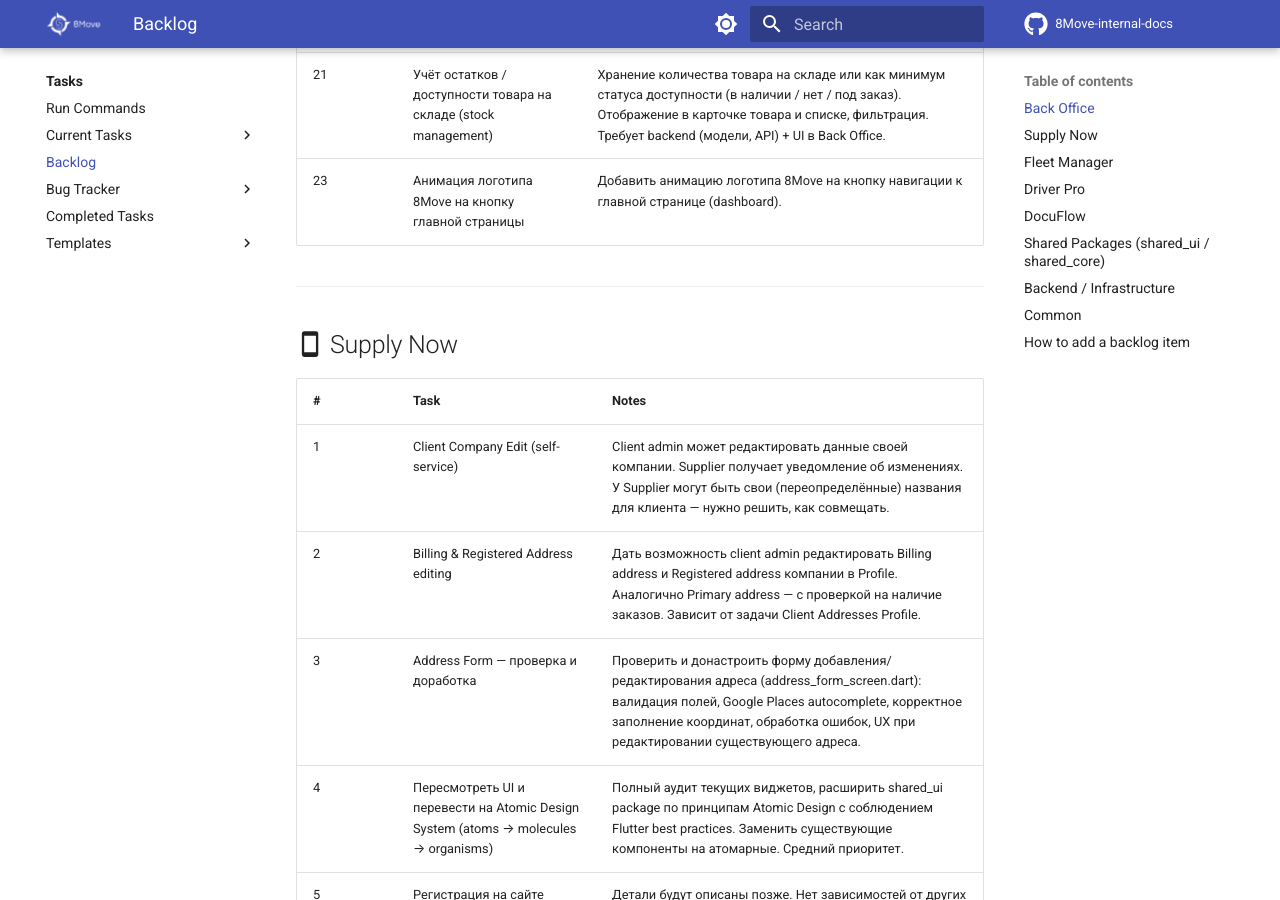
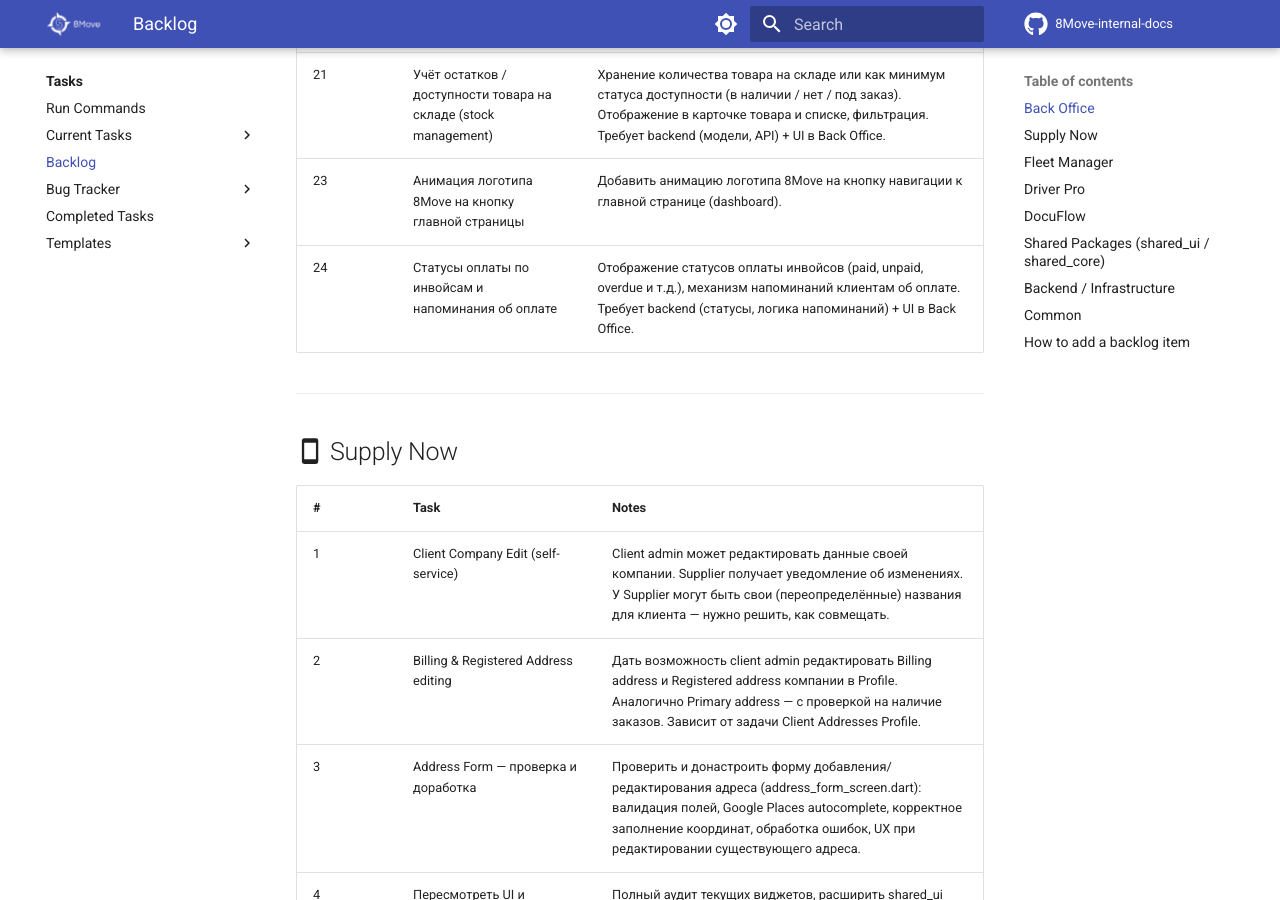
Before and after one commit to MaxShytov/8Move-internal-docs, an MkDocs documentation site: the page built from docs/tasks/backlog.md, in a window 1280 px wide and 900 px high, scrolled down 3409 px. Built offline with MkDocs 1.6.1 and Material for MkDocs 9.7.7, drawn with Linux system fonts in a browser that asks for light colours; comment, search, counter and statistics services are not loaded.

Commit message:
backlog: add invoice payment statuses and reminders to Back Office
Co-Authored-By: Claude Opus 4.6 <noreply@anthropic.com>

```diff
--- a/docs/tasks/backlog.md
+++ b/docs/tasks/backlog.md
@@ -34,6 +34,7 @@ Ideas and planned tasks that are not yet in active development. When a task move
 | 20 | Добавить поле SKU (артикул) в карточку товара | Поле SKU в форме товара, отображение в списке, поиск/фильтрация по SKU. Требует backend (модель, API). |
 | 21 | Учёт остатков / доступности товара на складе (stock management) | Хранение количества товара на складе или как минимум статуса доступности (в наличии / нет / под заказ). Отображение в карточке товара и списке, фильтрация. Требует backend (модели, API) + UI в Back Office. |
 | 23 | Анимация логотипа 8Move на кнопку главной страницы | Добавить анимацию логотипа 8Move на кнопку навигации к главной странице (dashboard). |
+| 24 | Статусы оплаты по инвойсам и напоминания об оплате | Отображение статусов оплаты инвойсов (paid, unpaid, overdue и т.д.), механизм напоминаний клиентам об оплате. Требует backend (статусы, логика напоминаний) + UI в Back Office. |
 
 ---
 
```
